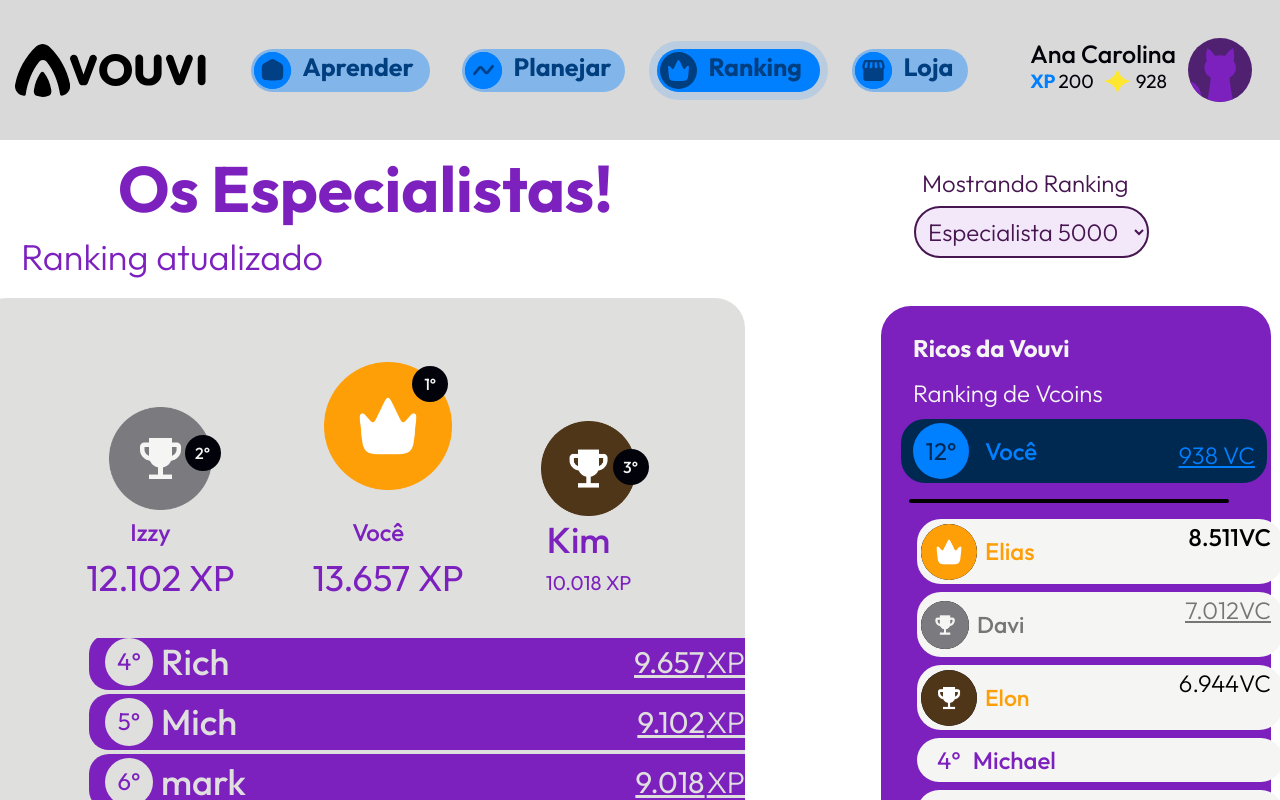
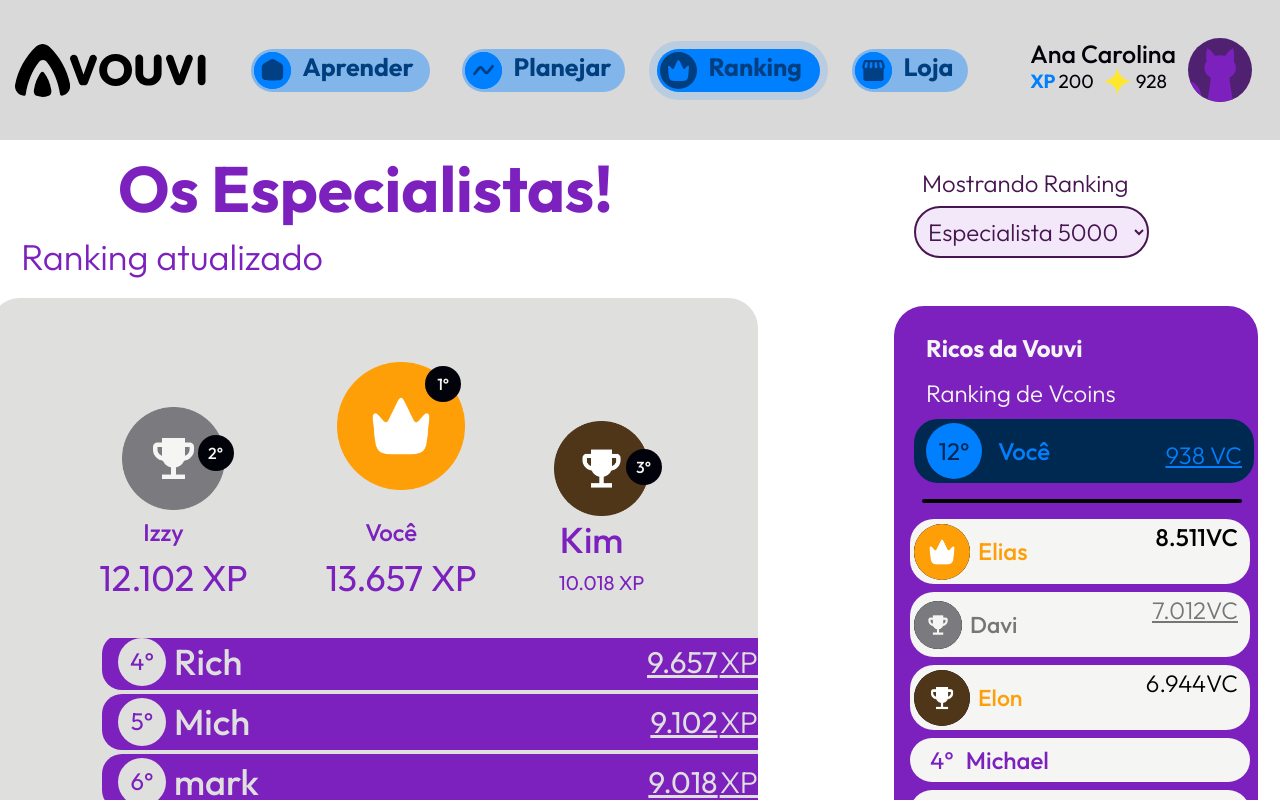
Before and after one commit to yanrafael/vouvi-frontend-client, a React (Vite) app: page /vouvi-frontend-client/ranking in a window 1280 px wide. Shown: the top 800 px of the page. Built offline with nearby package versions, Linux system fonts and the light colour scheme.

Commit message:
dia 24-11-2024
...

```diff
--- a/src/components/Cards/CardVCRank.jsx
+++ b/src/components/Cards/CardVCRank.jsx
@@ -23,7 +23,7 @@ const CardLateral = (props) =>{
                     <div className="lg:text-md underline text-secondary-200 font-light mr-2 mt-3 md:w-18 md:h-8 md:text-[18px] text-[19px] ">{props.vc} VC</div>
                 </div>
                 :props.posicao<4
-                ?<div className=" flex justify-between text-segundo bg-white dark:bg-[#3D3D3D] p-1 mb-2 rounded-md ml-6 md:w-[270px] md:h-[65px] h-14 w-[300px] m lg:w-full" >
+                ?<div className=" flex justify-between text-segundo bg-white dark:bg-[#3D3D3D] p-1 mb-2 rounded-md ml-6 md:w-[270px] md:h-[65px] h-14 w-[300px] m lg:w-full md:ml-1" >
                     <div className="flex items-center">
                         {
                             props.posicao===1?<img src={document.body.classList.value === "dark"?Darkprimeiro :primeiro} alt="" className="mr-2 flex items-center justify-center lg:w-14 lg:h-14 rounded-full bg-black text-teste md:w-12  md:h-12 w-8 h-8"/>:
@@ -44,7 +44,7 @@ const CardLateral = (props) =>{
                     }
 
                 </div>
-                :<div className="lg:flex justify-between text-segundo bg-white dark:bg-[#3D3D3D] p-1 mb-2 rounded-lg mr-2  items-center md:w-[270px] md:h-11 md:text-sm w-[300px] md:mb-2 lg:w-full ml-6 md:mr-72">
+                :<div className="lg:flex justify-between text-segundo bg-white dark:bg-[#3D3D3D] p-1 mb-2 rounded-lg mr-2  items-center md:w-[270px] md:h-11 md:text-sm w-[300px] md:mb-2 lg:w-full ml-6 md:ml-1">
                     <div className="flex text-textolado text-primary-200 dark:text-[#5C5C5C] ">
                         <div className="ml-4 text-md mr-3  ">{props.posicao}°</div>
                         <div className="text-md font-medium  ">{props.nome}</div>
```
